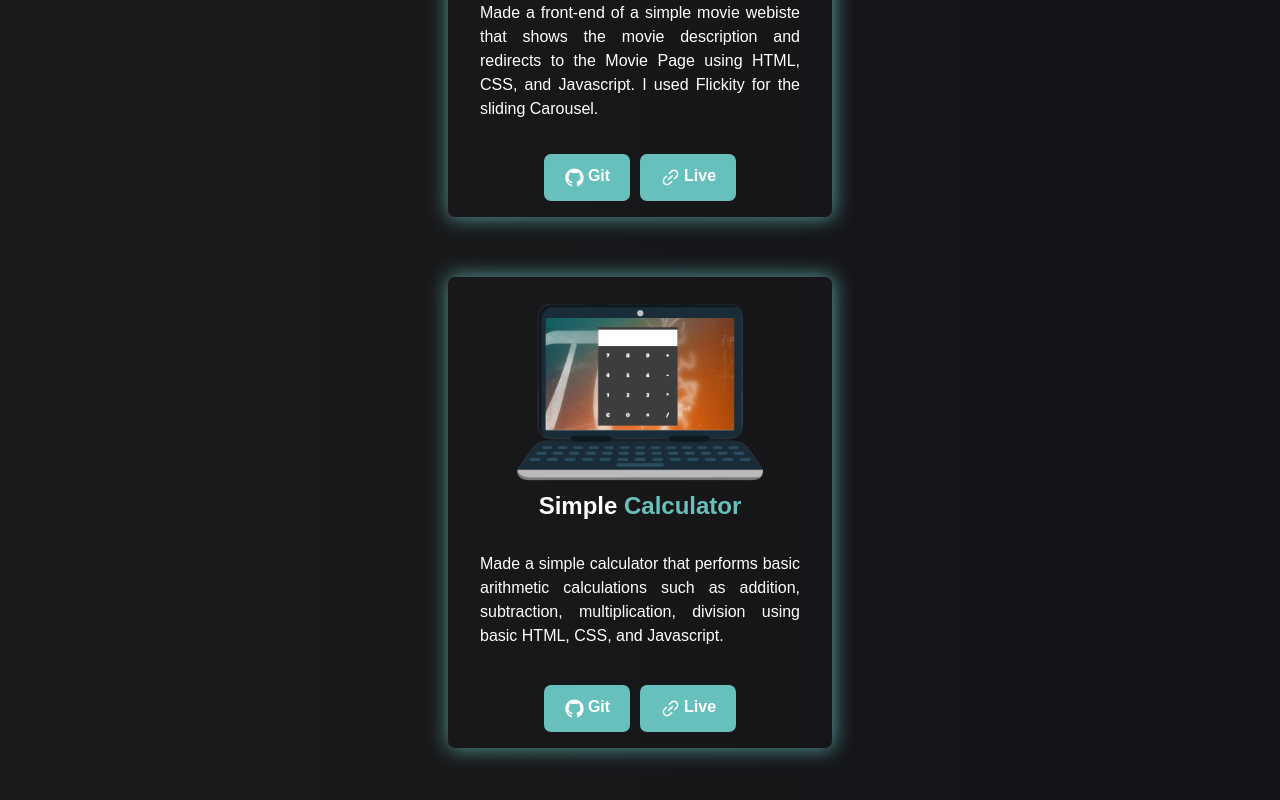
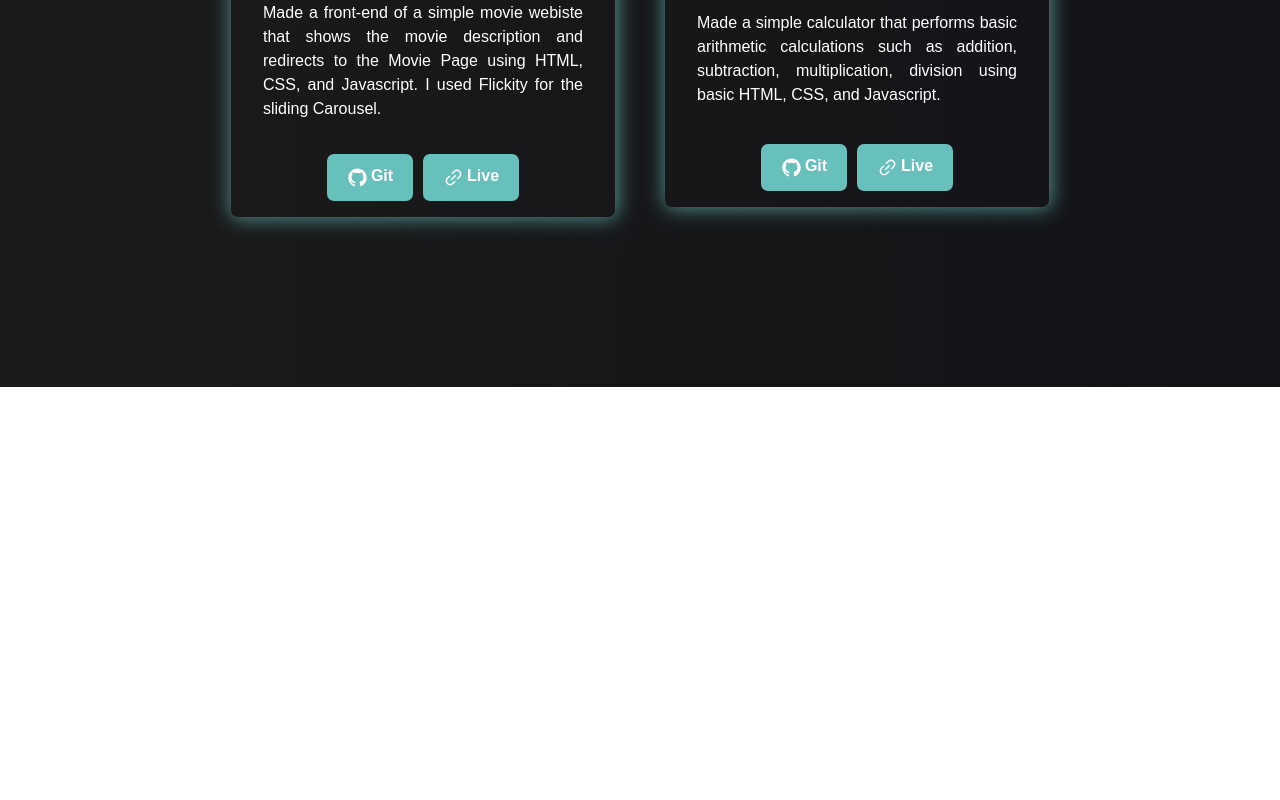
Before and after one commit to ikarthik21/PortFolio, a React (Create React App) app: page /projects in a window 1280 px wide. Shown: the part 2025-2825 px from the top of the page. After the commit the page ends 2412 px from the top, so only its background shows below. Built offline with nearby package versions, Linux system fonts and the light colour scheme.

Commit message:
added connecxo in projects

```diff
--- a/src/Components/Home/Projects.js
+++ b/src/Components/Home/Projects.js
@@ -89,13 +89,6 @@ const Projects = () => {
             </ProjectItem>
 
 
-
-
-
-          </ProjectsBox>
-
-          <ProjectsBox>
-
             <ProjectItem>
               <img src="/images/CalciImg.png" alt="" />
               <h2>Simple  <span id="colorspans">Calculator </span> </h2>
@@ -107,7 +100,9 @@ const Projects = () => {
             </ProjectItem>
 
 
+
           </ProjectsBox>
+
 
 
         </ContentBox>
```
